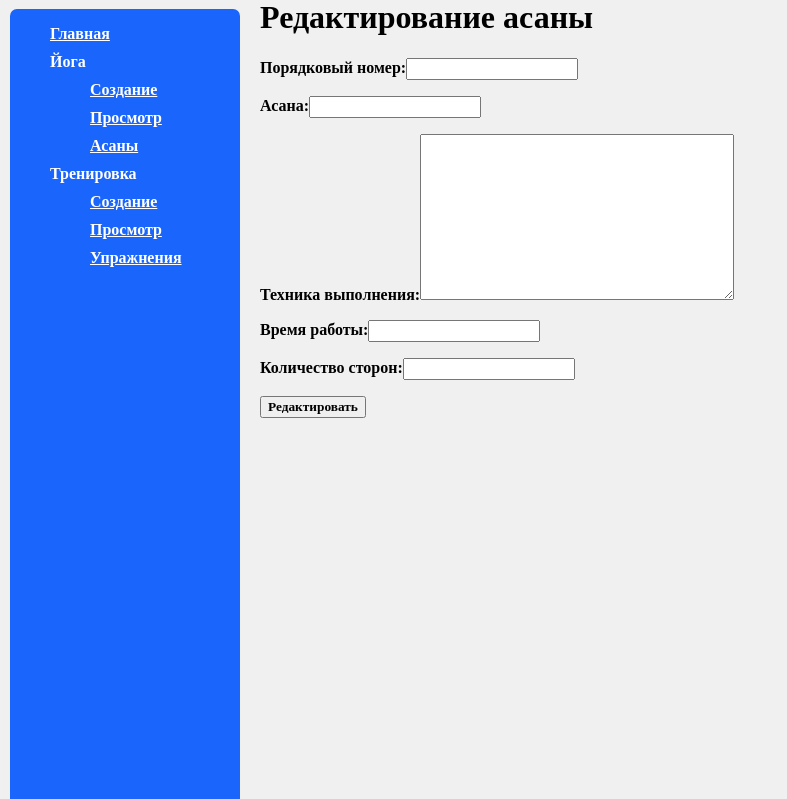
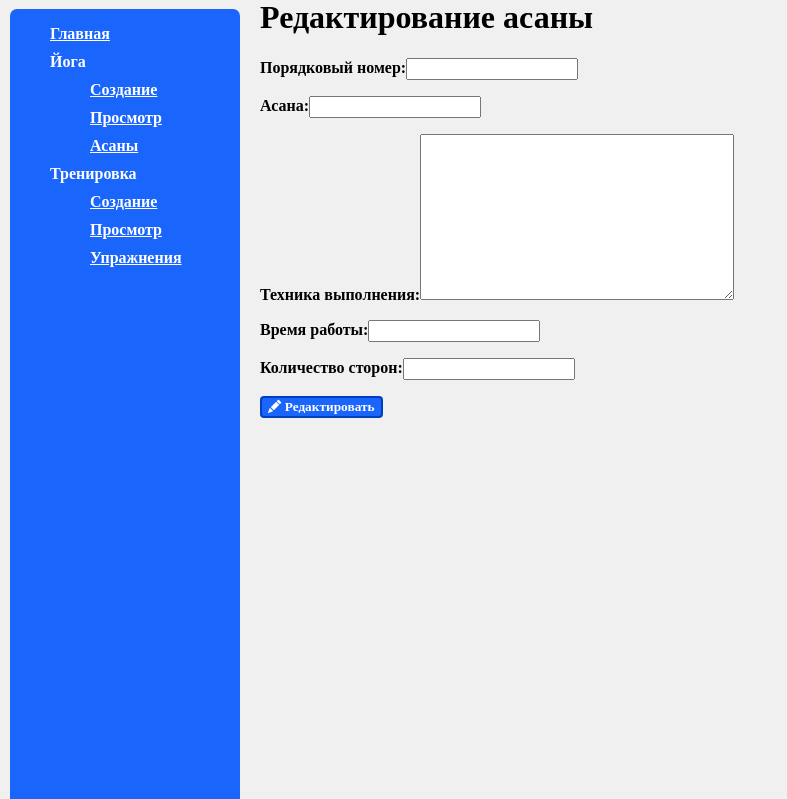
Before and after one commit to mika-akopyan/training_diary, a Django app: template website/diary_training_sessions/yoga/templates/yoga/asana_update.html in a window 1280 px wide. Shown: the part 22-821 px from the top of the page, without its empty margins (0-787 px from the left). Run offline with Django 5.2, Linux system fonts and the light colour scheme; the template is opened without the code that fills it: values that come from a table or form of the project are taken from there, others are empty.

Commit message:
style: Stylize the edit button on the edit page

```diff
--- a/website/diary_training_sessions/workout/static/base/css/object_update.css
+++ b/website/diary_training_sessions/workout/static/base/css/object_update.css
@@ -10,3 +10,18 @@ h1 {
     font-weight: 600;
     font-stretch: semi-condensed;
 }
+
+.form__edit-object {
+    border: 2px solid rgb(0, 63, 190);
+    border-radius: 4px;
+    background: rgb(26, 101, 252);
+    color: white;
+}
+
+.form__edit-object:hover {
+    box-shadow: 0 0 15px rgb(48, 155, 255);
+}
+
+.form__edit-object:active {
+    background: rgb(0, 63, 190);
+}
--- a/website/diary_training_sessions/workout/static/base/css/objects_list.css
+++ b/website/diary_training_sessions/workout/static/base/css/objects_list.css
@@ -1,6 +1,5 @@
 h1 {
     font-family: 'Bahnschrift';
-    font-weight: 600;
 }
 
 .link-add-object,
--- a/website/diary_training_sessions/workout/templates/workout/exercise_update.html
+++ b/website/diary_training_sessions/workout/templates/workout/exercise_update.html
@@ -6,6 +6,7 @@
 
 {% block link %}
     <link rel="stylesheet" href="{% static "workout/css/exercise_update.css" %}">
+    <link rel="stylesheet" href="https://cdn.jsdelivr.net/npm/bootstrap-icons@1.8.1/font/bootstrap-icons.css">
 {% endblock link %}
 
 {% block content %}
@@ -15,6 +16,6 @@
         {% for f in form %}
             <p><label class='form__label' for="{{ f.id_for_label }}">{{ f.label }}:</label>{{ f }}</p>
         {% endfor %}
-        <button class='form__edit-object' type="submit">Редактировать</button>
+        <button class='form__edit-object' type="submit"><i class="bi bi-pencil-fill"></i> Редактировать</button>
     </form>
 {% endblock content %}
--- a/website/diary_training_sessions/yoga/templates/yoga/asana_update.html
+++ b/website/diary_training_sessions/yoga/templates/yoga/asana_update.html
@@ -6,6 +6,7 @@
 
 {% block link %}
     <link rel="stylesheet" href="{% static "yoga/css/asana_update.css" %}">
+    <link rel="stylesheet" href="https://cdn.jsdelivr.net/npm/bootstrap-icons@1.8.1/font/bootstrap-icons.css">
 {% endblock link %}
 
 {% block content %}
@@ -15,6 +16,6 @@
         {% for f in form %}
             <p><label class='form__label' for="{{ f.id_for_label }}">{{ f.label }}:</label>{{ f }}</p>
         {% endfor %}
-        <button class='form__edit-object' type="submit">Редактировать</button>
+        <button class='form__edit-object' type="submit"><i class="bi bi-pencil-fill"></i> Редактировать</button>
     </form>
 {% endblock content %}
```
